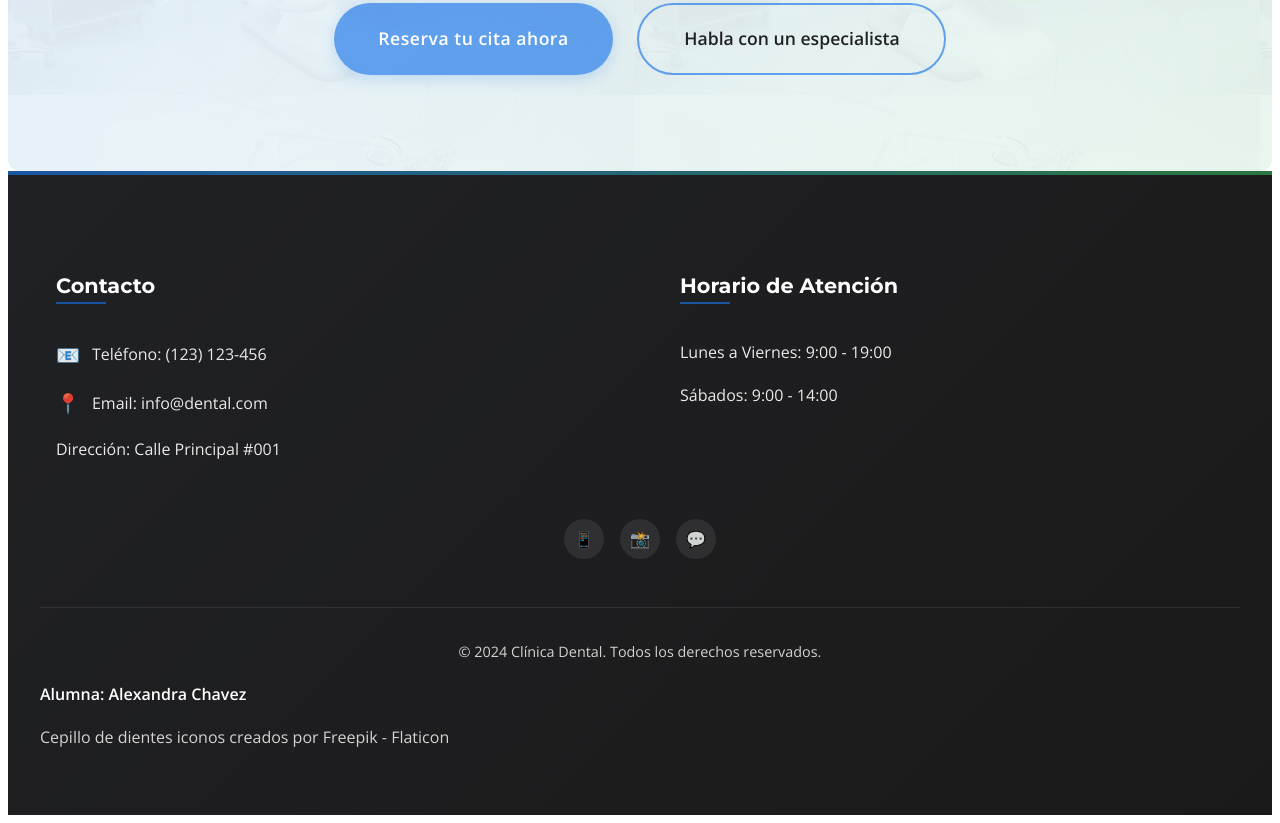
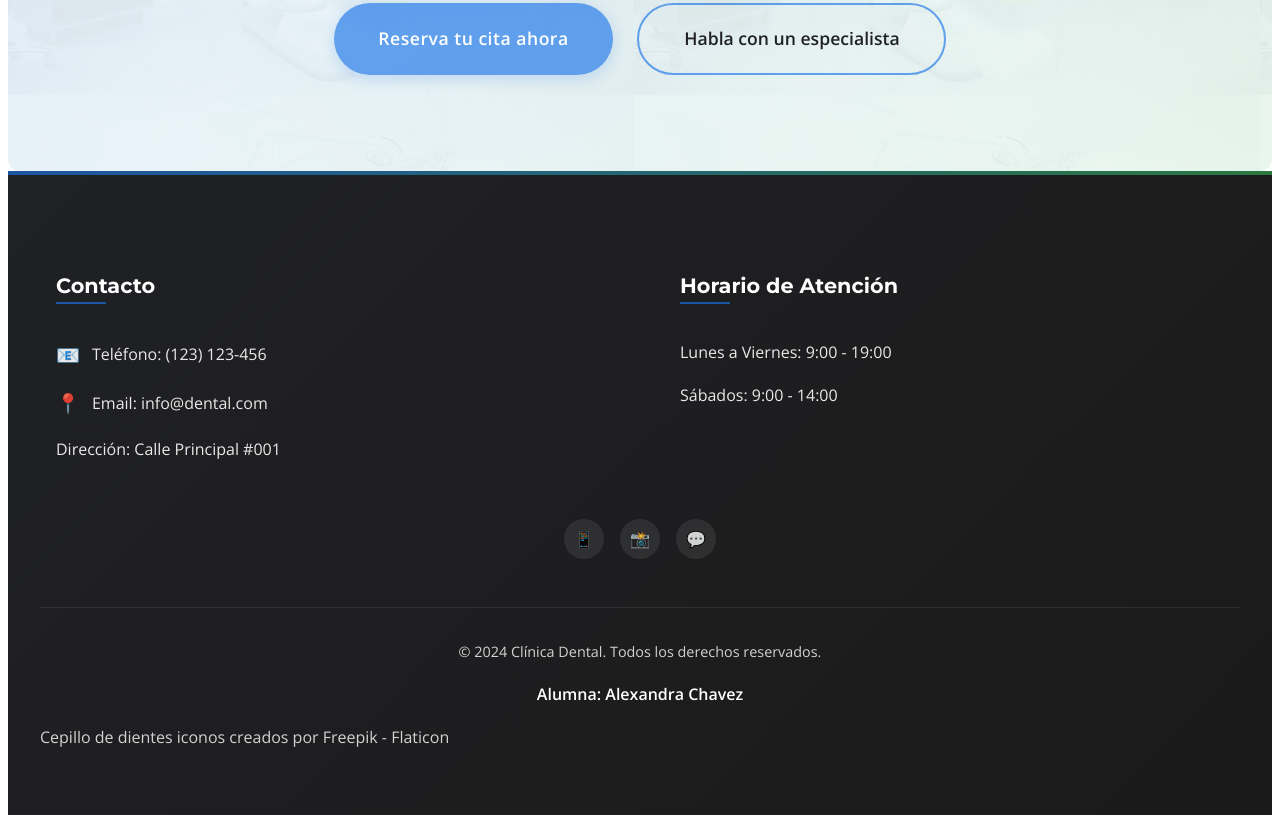
Before and after one commit to sandovaldavid/Odontologia-Estetica, a plain HTML site: page index.html in a window 1280 px wide. Shown: the part 3843-4666 px from the top of the page. Drawn offline with nearby package versions, Linux system fonts and the light colour scheme.

Commit message:
💄 Center align "Alumna: Alexandra Chavez" text for improved presentation

```diff
--- a/index.html
+++ b/index.html
@@ -207,7 +207,7 @@
             <a href="#" aria-label="WhatsApp">💬</a>
         </div>
         <p class="owner">© 2024 Clínica Dental. Todos los derechos reservados.</p>
-        <p><strong>Alumna:  Alexandra Chavez</strong></p>
+        <p style="text-align: center"><strong>Alumna:  Alexandra Chavez</strong></p>
         <a href="https://www.flaticon.es/iconos-gratis/cepillo-de-dientes" class="attribution">
             Cepillo de dientes iconos creados por Freepik - Flaticon
         </a>
```
